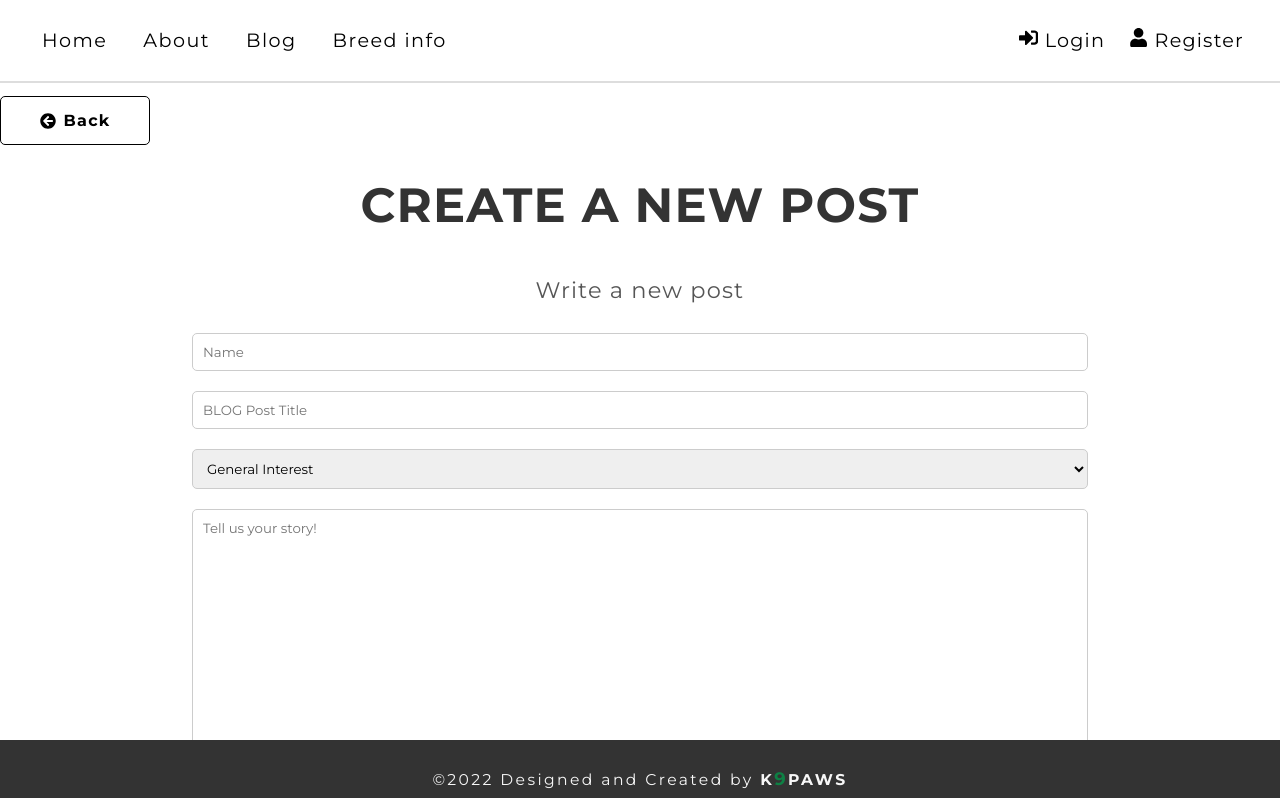
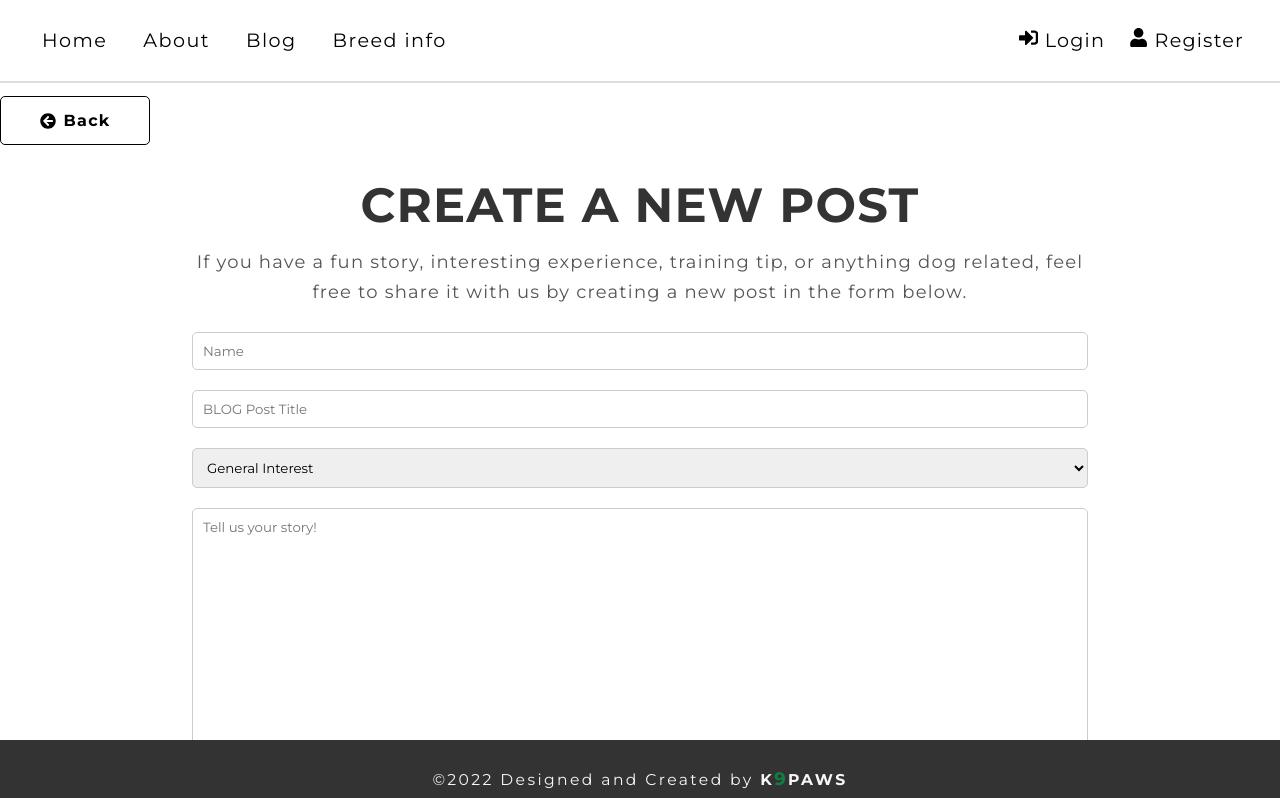
Before and after one commit to grosen-coding/k9paws-website, a React (Create React App) app in the folder frontend/: page /blog/new_post in a window 1280 px wide. Shown: the top 798 px of the page. Built offline with nearby package versions, Linux system fonts and the light colour scheme; no server answers; the database is empty.

Commit message:
added text to new post sub title

```diff
--- a/frontend/src/pages/Blog/NewPostPage.jsx
+++ b/frontend/src/pages/Blog/NewPostPage.jsx
@@ -69,7 +69,7 @@ const NewPostPage = () => {
           <div className="new-blog-post--form form">
             <form action="submit" onSubmit={handleSubmit}>
               <h2 className="new-blog-post--title-main">Create a New Post</h2>
-              <h3 className="new-blog-post--title-sub">Write a new post</h3>
+              <h3 className="new-blog-post--title-sub">If you have a fun story, interesting experience, training tip, or anything dog related, feel free to share it with us by creating a new post in the form below.</h3>
 
               <div className="form-group">
                 <label htmlFor="name"></label>
--- a/frontend/src/sass/pages/blog/_createBlogPost.scss
+++ b/frontend/src/sass/pages/blog/_createBlogPost.scss
@@ -16,7 +16,7 @@
     text-align: center;
     font-size: 4rem;
     color: #333;
-    margin-bottom: 2rem;
+    margin-bottom: 0;
 }
 
 &-sub {
@@ -24,6 +24,7 @@
     font-weight: 500;
     margin-bottom: 2rem;
     color: #555;
+    font-size: 1.5rem;
 }
     }
 }
--- a/frontend/src/styles/index.css
+++ b/frontend/src/styles/index.css
@@ -776,13 +776,14 @@ h4 {
   text-align: center;
   font-size: 4rem;
   color: #333;
-  margin-bottom: 2rem;
+  margin-bottom: 0;
 }
 .new-blog-post--title-sub {
   text-align: center;
   font-weight: 500;
   margin-bottom: 2rem;
   color: #555;
+  font-size: 1.5rem;
 }
 
 .report-container {
```
